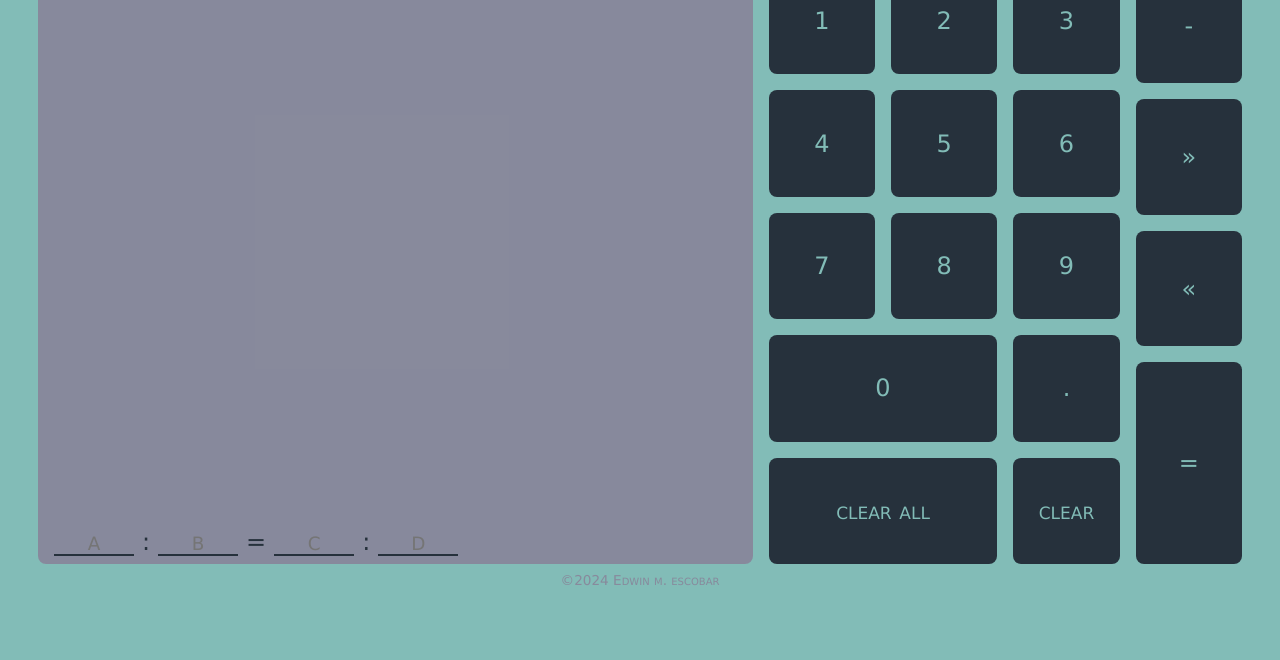
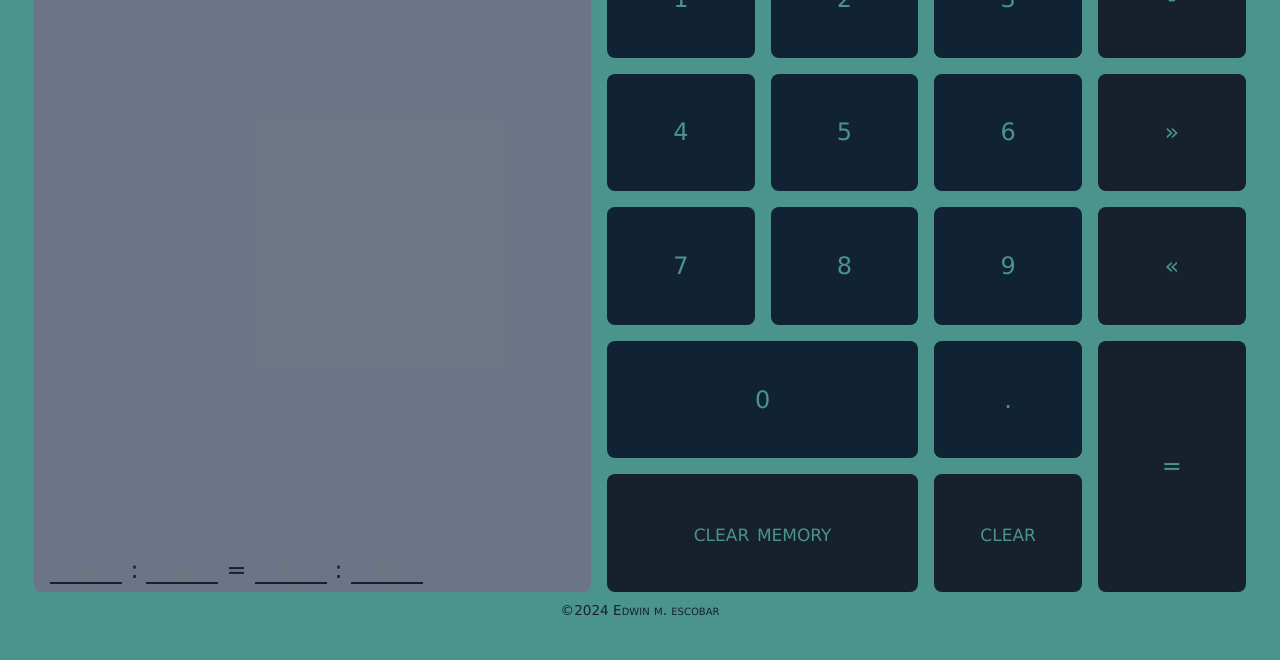
Before and after one commit to escowin/ratio-calculator, a website built with webpack: page index.html in a window 1280 px wide. Shown: the part 140-800 px from the top of the page. Built offline with Linux system fonts and the light colour scheme.

Commit message:
enhanced duochromatic palette with color saturation; reorganized selectors; cleaned up kaypad grid

```diff
--- a/index.html
+++ b/index.html
@@ -58,12 +58,12 @@
           </article>
         </form>
       </section>
-      <section id="btn-section">
+      <section id="keypad">
         <article id="number-btns">
           <button data-num="1">1</button>
           <button data-num="2">2</button>
           <button data-num="3">3</button>
-          <button data-num="5">4</button>
+          <button data-num="4">4</button>
           <button data-num="5">5</button>
           <button data-num="6">6</button>
           <button data-num="7">7</button>
@@ -73,13 +73,27 @@
           <button data-num=".">.</button>
         </article>
 
-        <button id="negative" aria-label="negative sign">-</button>
-        <button id="next" aria-label="next">&raquo;</button>
-        <button id="previous" aria-label="previous">&laquo;</button>
+        <article id="action-btns">
+          <button id="negative" aria-label="negative sign">-</button>
+          <button id="next" aria-label="next">&raquo;</button>
+          <button id="previous" aria-label="previous">&laquo;</button>
 
-        <button form="ratio-form" type="submit" id="submit" aria-label="submit form">=</button>
-        <button form="ratio-form" type="reset" id="clear-all">clear all</button>
-        <button form="ratio-form" type="reset" id="clear">clear</button>
+          <button
+            form="ratio-form"
+            type="submit"
+            id="submit"
+            aria-label="submit form"
+          >
+            =
+          </button>
+        </article>
+
+        <article id="memory-btns">
+          <button form="ratio-form" type="reset" id="clear-all">
+            clear memory
+          </button>
+          <button form="ratio-form" type="reset" id="clear">clear</button>
+        </article>
       </section>
     </main>
     <footer>
--- a/src/css/style.css
+++ b/src/css/style.css
@@ -1,8 +1,11 @@
+/* 0. Palette */
 :root {
-    --dark: rgb(38, 49, 60);
-    --light: rgb(130 188 183);
+    --dark: rgb(23 33 43);
+    --light: rgb(74 148 141);
+    --num-btns: rgb(16 34 52);
     --overlay: rgba(142, 88, 129, 0.5);
-    --accent: rgb(52 157 150);
+    --focus: rgb(236, 185, 228);
+    --accent: rgb(62 37 88);
     --k: 1rem;
 }
 
@@ -14,7 +17,6 @@
     margin: 0;
 }
 
-::-webkit-inner-spin-button,
 ::-webkit-scrollbar-button {
     display: none;
 }
@@ -29,161 +31,136 @@
     border-radius: var(--k);
 }
 
-/* color */
-a {
-    color: inherit;
-    text-decoration: none;
-    transition: 1s color;
-
-    &:hover {
-        color: var(--accent);
-    }
-}
-
-body {
-    background-color: var(--light);
-    color: var(--dark);
-}
-
-button {
-    background-color: var(--dark);
-    border: none;
-    color: var(--light);
-    transition: 1s background-color, 1s color;
-
-    &:active,
-    &:hover {
-        background-color: var(--accent);
-        color: var(--dark);
-    }
-}
-
-footer {
-    color: var(--overlay);
-}
-
-#ratio-form {
-    background-color: var(--overlay);
-
-    & input {
-        color: var(--dark);
-        background-color: transparent;
-        border: none;
-        outline: none;
-    }
-
-    & label {
-        border-bottom: 2px solid var(--dark);
-        color: transparent;
-    }
-}
-
-/* text */
-body,
-#btn-section button,
-h1 {
-    font-size: 1.5rem;
-}
-
-footer {
-    font-size: .85rem;
-}
-
-h2,
-input {
-    font-size: 1.15rem;
-}
-
-input {
-    text-align: center;
-    width: 5rem;
-
-}
-
-/* display */
 .flex {
     display: flex
 }
 
-/* box */
-body,
-label,
-main,
-#ratio-form {
+/* I. Base */
+body {
+    background-color: var(--light);
+    color: var(--dark);
     flex-direction: column;
-}
-
-body {
     align-items: center;
     gap: calc(var(--k)/2);
     height: 100vh;
-    padding: 5.63vw 2.97vw;
+    padding: 3.25vw 2.5vw;
 }
 
-button {
-    border-radius: .5rem;
-    padding: .25rem .5rem;
-}
-
+/* II. Rule of Thirds */
 header,
 main {
     width: 100%;
 }
 
-main,
-#btn-section {
+main {
+    flex-grow: 1;
+    flex-direction: column;
     gap: var(--k);
+    overflow: hidden;
+    padding: .15rem;
 }
 
-main,
+footer {
+    color: var(--overlay);
+    font-size: .85rem;
+
+    & a {
+        color: var(--dark);
+        text-decoration: none;
+        transition: 1s color;
+
+        &:hover {
+            color: var(--accent);
+        }
+    }
+}
+
+/* III. Nested semantic elements */
+/* Calculator screen */
 #form-section {
     flex-grow: 1;
     overflow: hidden;
 }
 
 #ratio-form {
+    background-color: var(--overlay);
     border-radius: .5rem;
+    flex-direction: column;
+    gap: var(--k);
+    height: 100%;
+    justify-content: space-between;
     padding: .5rem var(--k);
-    gap: var(--k);
-    justify-content: space-between;
-    height: 100%;
 
     & article {
         align-items: flex-end;
         gap: calc(var(--k)/2);
     }
+
+    & label {
+        flex-direction: column;
+        border-bottom: 2px solid var(--dark);
+        color: transparent;
+
+        & input {
+            background-color: transparent;
+            border: none;
+            color: var(--dark);
+            outline: none;
+            text-align: center;
+            width: 4.5rem;
+            transition: 1s background-color;
+        }
+    }
 }
 
+/* Memory display */
 #list-container {
     flex-grow: 1;
     overflow-y: scroll;
+
+    & #ratio-list {
+        flex-direction: column;
+        font-size: .85rem;
+        gap: calc(var(--k)/2);
+        list-style: none;
+        text-align: end;
+
+        & li {
+            display: grid;
+            grid-template-columns: 1fr auto;
+            align-items: baseline;
+            gap: var(--k);
+        }
+    }
+
 }
 
-#ratio-list {
-    flex-direction: column;
-    font-size: .85rem;
-    gap: calc(var(--k)/2);
-    list-style: none;
-    text-align: end;
-
-    & li {
-        display: grid;
-        grid-template-columns: 1fr auto;
-        align-items: baseline;
-        gap: var(--k);
-    }
-}
-
-#btn-section {
+/* Calculator keypad */
+#keypad {
     display: grid;
     grid-template-columns: repeat(4, 1fr);
+    gap: var(--k);
+
+    & article {
+        display: grid;
+        gap: inherit;
+    }
 
     & #number-btns {
-        display: grid;
         grid-template-columns: repeat(3, 1fr);
-        gap: var(--k);
         grid-column: span 3;
         grid-row: span 4;
+    }
+
+    & #action-btns {
+        grid-template-columns: 1fr;
+        grid-template-rows: repeat(5, 1fr);
+        grid-row: span 5;
+    }
+
+    & #memory-btns {
+        grid-template-columns: repeat(3, 1fr);
+        grid-column: span 3;
     }
 
     & [data-num="0"],
@@ -194,23 +171,56 @@ main,
     & #submit {
         grid-row: span 2;
     }
+}
 
+button {
+    background-color: var(--dark);
+    border: none;
+    border-radius: .5rem;
+    color: var(--light);
+    padding: .25rem .5rem;
+    transition: 1s background-color, 1s color, 1s outline;
+}
+
+button[data-num] {
+    background-color: var(--num-btns);
+}
+
+button:active,
+button:hover,
+button:focus {
+    background-color: var(--accent);
+    color: var(--focus);
+}
+
+button:focus {
+    outline: 2px solid var(--focus);
+}
+
+/* IV. Typography */
+body,
+#keypad button,
+h1 {
+    font-size: 1.5rem;
+}
+
+h2,
+input {
+    font-size: 1.15rem;
 }
 
 @media screen and (min-width: 750px) {
+    #keypad {
+        flex-direction: column-reverse;
+        flex-grow: 2;
+        flex-wrap: wrap;
+    }
+}
 
+@media screen and (min-width: 1024px) {
     main {
         flex-direction: row;
-    }
-
-    #btn-section {
-        flex-direction: column-reverse;
-        flex-grow: .5;
-        flex-wrap: wrap;
-
-        & #clear-all,
-        #clear {
-            flex-grow: .125;
-        }
+        display: grid;
+        grid-template-columns: 1fr 2fr;
     }
 }
```
Also changed, not shown: dist/app.bundle.js, src/js/lib/Display.js.
